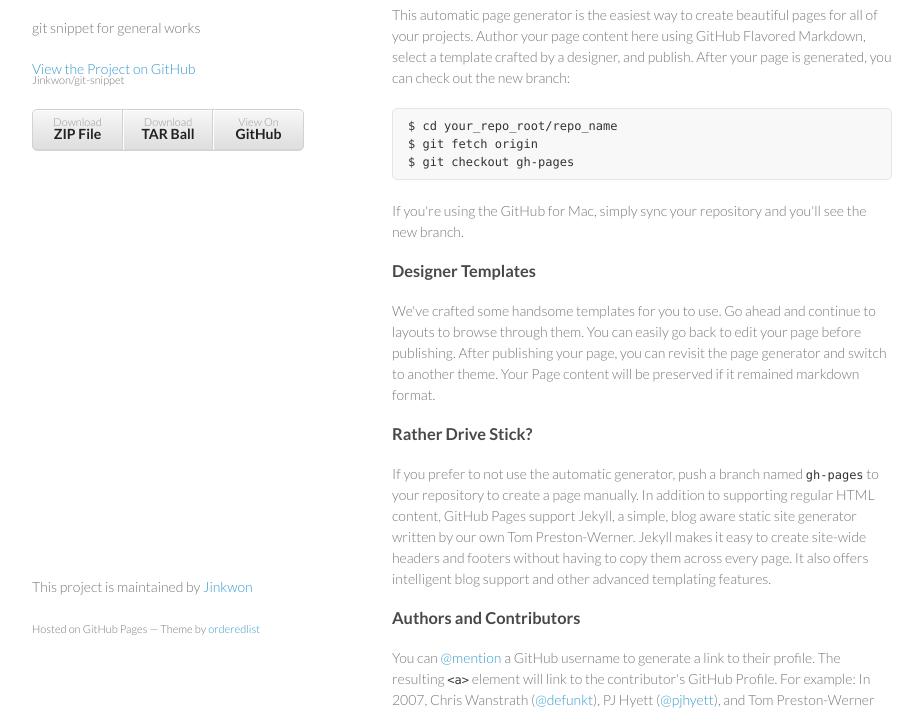
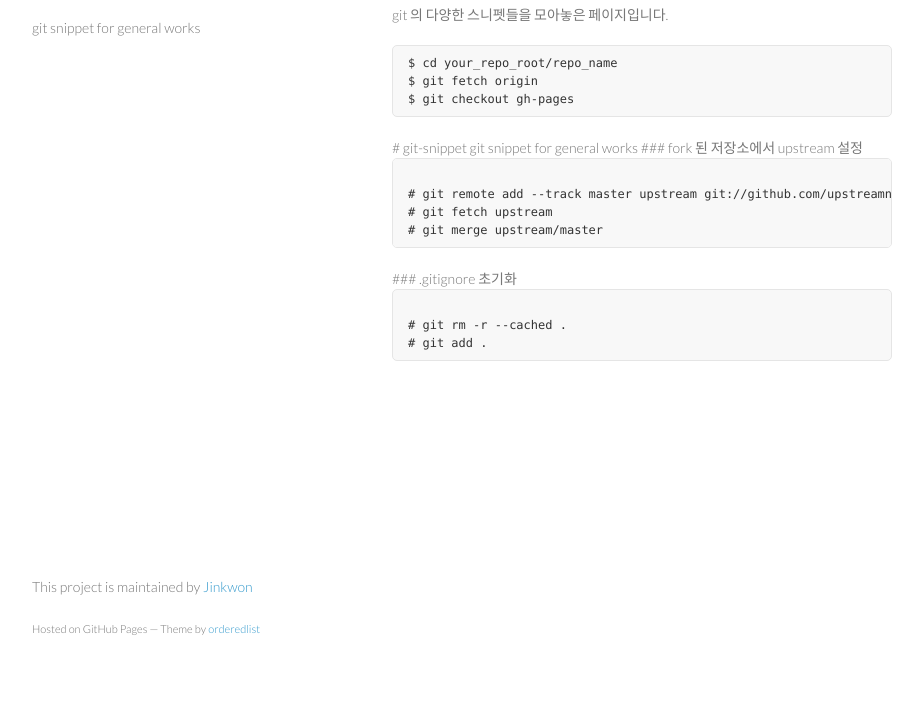
Before and after one commit to Jinkwon/git-snippet, a plain HTML site: page index.html in a window 1280 px wide. Shown: the part 92-802 px from the top of the page, without its empty margins (178-1101 px from the left). Drawn offline with Linux system fonts and the light colour scheme.

Commit message:
Update index.html

```diff
--- a/index.html
+++ b/index.html
@@ -17,54 +17,43 @@
       <header>
         <h1>Git-snippet</h1>
         <p>git snippet for general works</p>
-
-        <p class="view"><a href="https://github.com/Jinkwon/git-snippet">View the Project on GitHub <small>Jinkwon/git-snippet</small></a></p>
-
-
-        <ul>
-          <li><a href="https://github.com/Jinkwon/git-snippet/zipball/master">Download <strong>ZIP File</strong></a></li>
-          <li><a href="https://github.com/Jinkwon/git-snippet/tarball/master">Download <strong>TAR Ball</strong></a></li>
-          <li><a href="https://github.com/Jinkwon/git-snippet">View On <strong>GitHub</strong></a></li>
-        </ul>
       </header>
       <section>
         <h3>
 <a id="welcome-to-github-pages" class="anchor" href="#welcome-to-github-pages" aria-hidden="true"><span class="octicon octicon-link"></span></a>Welcome to GitHub Pages.</h3>
 
-<p>This automatic page generator is the easiest way to create beautiful pages for all of your projects. Author your page content here using GitHub Flavored Markdown, select a template crafted by a designer, and publish. After your page is generated, you can check out the new branch:</p>
+<p>git 의 다양한 스니펫들을 모아놓은 페이지입니다.</p>
 
 <pre><code>$ cd your_repo_root/repo_name
 $ git fetch origin
 $ git checkout gh-pages
 </code></pre>
 
-<p>If you're using the GitHub for Mac, simply sync your repository and you'll see the new branch.</p>
+# git-snippet
+git snippet for general works
 
-<h3>
-<a id="designer-templates" class="anchor" href="#designer-templates" aria-hidden="true"><span class="octicon octicon-link"></span></a>Designer Templates</h3>
+### fork 된 저장소에서 upstream 설정
+<pre><code>
+# git remote add --track master upstream git://github.com/upstreamname/projectname.git
+# git fetch upstream
+# git merge upstream/master
+</code></pre>
 
-<p>We've crafted some handsome templates for you to use. Go ahead and continue to layouts to browse through them. You can easily go back to edit your page before publishing. After publishing your page, you can revisit the page generator and switch to another theme. Your Page content will be preserved if it remained markdown format.</p>
+### .gitignore 초기화
+<pre><code>
+# git rm -r --cached .
+# git add .
+</code></pre>
 
-<h3>
-<a id="rather-drive-stick" class="anchor" href="#rather-drive-stick" aria-hidden="true"><span class="octicon octicon-link"></span></a>Rather Drive Stick?</h3>
 
-<p>If you prefer to not use the automatic generator, push a branch named <code>gh-pages</code> to your repository to create a page manually. In addition to supporting regular HTML content, GitHub Pages support Jekyll, a simple, blog aware static site generator written by our own Tom Preston-Werner. Jekyll makes it easy to create site-wide headers and footers without having to copy them across every page. It also offers intelligent blog support and other advanced templating features.</p>
 
-<h3>
-<a id="authors-and-contributors" class="anchor" href="#authors-and-contributors" aria-hidden="true"><span class="octicon octicon-link"></span></a>Authors and Contributors</h3>
-
-<p>You can <a href="https://github.com/blog/821" class="user-mention">@mention</a> a GitHub username to generate a link to their profile. The resulting <code>&lt;a&gt;</code> element will link to the contributor's GitHub Profile. For example: In 2007, Chris Wanstrath (<a href="https://github.com/defunkt" class="user-mention">@defunkt</a>), PJ Hyett (<a href="https://github.com/pjhyett" class="user-mention">@pjhyett</a>), and Tom Preston-Werner (<a href="https://github.com/mojombo" class="user-mention">@mojombo</a>) founded GitHub.</p>
-
-<h3>
-<a id="support-or-contact" class="anchor" href="#support-or-contact" aria-hidden="true"><span class="octicon octicon-link"></span></a>Support or Contact</h3>
-
-<p>Having trouble with Pages? Check out the documentation at <a href="https://help.github.com/pages">https://help.github.com/pages</a> or contact <a href="mailto:support@github.com">support@github.com</a> and we’ll help you sort it out.</p>
       </section>
       <footer>
         <p>This project is maintained by <a href="https://github.com/Jinkwon">Jinkwon</a></p>
         <p><small>Hosted on GitHub Pages &mdash; Theme by <a href="https://github.com/orderedlist">orderedlist</a></small></p>
       </footer>
     </div>
+
     <script src="javascripts/scale.fix.js"></script>
 
   </body>
```
